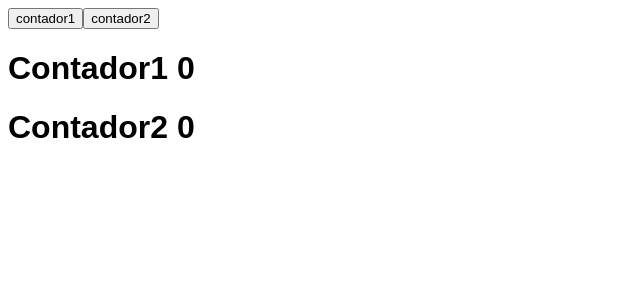
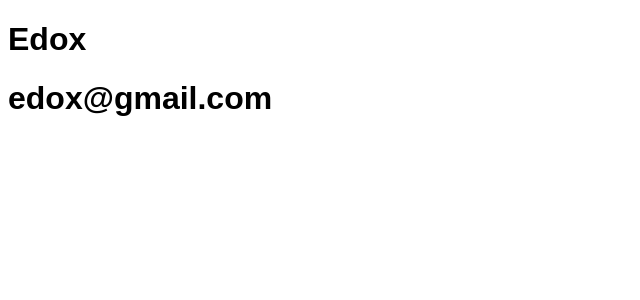
Before and after one commit to edox61/UseEffect, a React (Create React App) app: page / in a window 1280 px wide. Shown: the top 300 px of the page, without its empty margins (0-640 px from the left). Built offline with nearby package versions, Linux system fonts and the light colour scheme.

Commit message:
initial commit

```diff
--- a/src/App.js
+++ b/src/App.js
@@ -1,10 +1,12 @@
 import React from "react";
 import "./styles.css";
-import Lifecycle from "./components/Lifecycle";
+// import Lifecycle from "./components/Lifecycle";
+import Fetchcard from "./components/Fetchcard";
 export default function App() {
   return (
     <div className="App">
-      <Lifecycle />
+      {/* <Lifecycle /> */}
+      <Fetchcard />
     </div>
   );
 }
--- /dev/null
+++ b/src/components/Fetchcard.js
@@ -0,0 +1,18 @@
+import React, { useState } from "react";
+
+const initialUser = {
+  name: "Edox",
+  email: "edox@gmail.com"
+};
+const Fetchcard = () => {
+  const [user, setUser] = useState(initialUser);
+
+  return (
+    <div>
+      <h1>{user.name} </h1>
+      <h1>{user.email}</h1>
+    </div>
+  );
+};
+
+export default Fetchcard;
```
